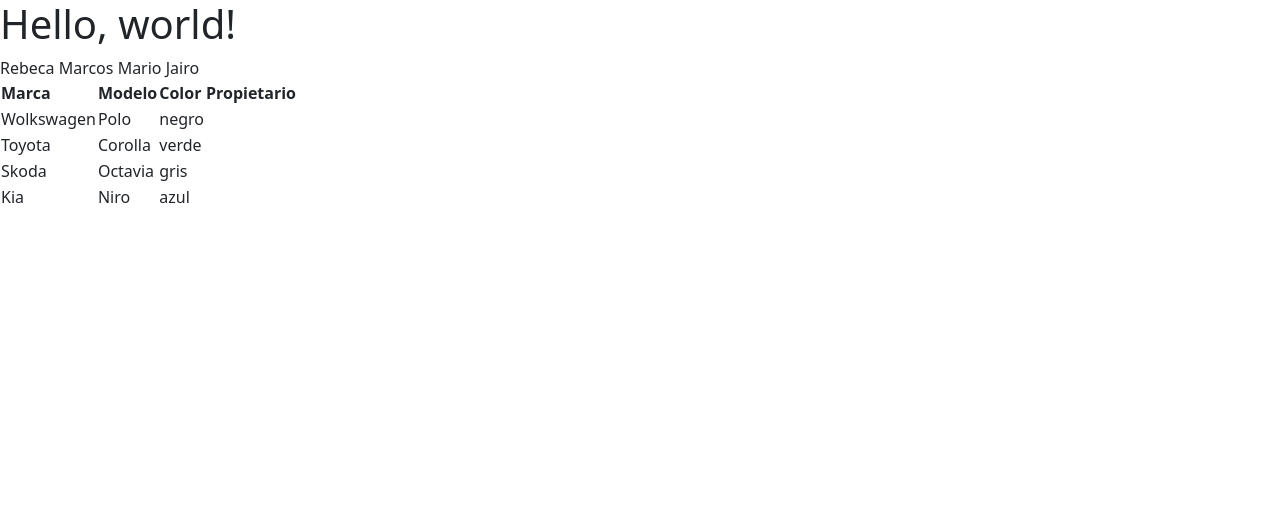
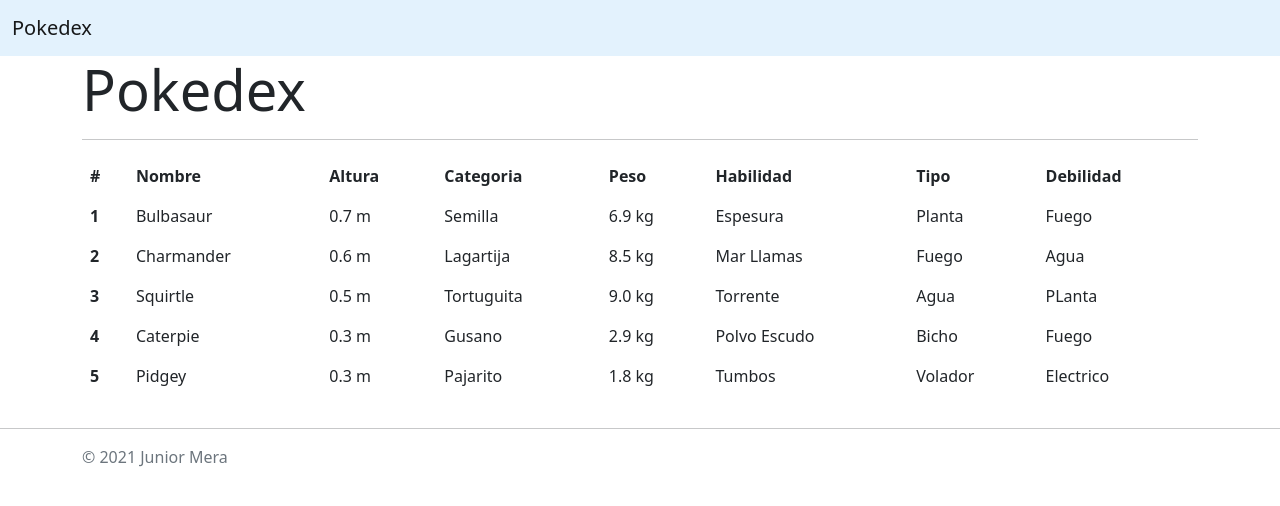
Before and after one commit to jmeraq/UNIR_ISW_ComputacionServidor_Actividad_1, a PHP site: page / in a window 1280 px wide. Shown: the top 506 px of the page. Run offline with PHP 8.4, Linux system fonts and the light colour scheme.

Commit message:
edit view

```diff
--- a/controller/PokemonController.php
+++ b/controller/PokemonController.php
@@ -6,10 +6,11 @@ class PokemonController
     function __construct()
     {
         $this->pokemons = [
-            1 => new Pokemon("Wolkswagen","Polo","negro","Rebeca"),
-            2 => new Pokemon("Toyota","Corolla","verde","Marcos"),
-            3 => new Pokemon("Skoda","Octavia","gris","Mario"),
-            4 => new Pokemon("Kia","Niro","azul","Jairo")
+            1 => new Pokemon("Bulbasaur","0.7 m","Semilla","6.9 kg", "Espesura","Planta","Fuego"),
+            2 => new Pokemon("Charmander","0.6 m","Lagartija","8.5 kg", "Mar Llamas","Fuego","Agua"),
+            3 => new Pokemon("Squirtle","0.5 m","Tortuguita","9.0 kg", "Torrente","Agua","PLanta"),
+            4 => new Pokemon("Caterpie","0.3 m","Gusano","2.9 kg", "Polvo Escudo","Bicho","Fuego"),
+            5 => new Pokemon("Pidgey","0.3 m","Pajarito","1.8 kg", "Tumbos","Volador","Electrico")
         ];
     }
 
--- a/model/Pokemon.php
+++ b/model/Pokemon.php
@@ -3,66 +3,146 @@
 class Pokemon
 {
     //Variables o atributos
-    var $marca;
-    var $modelo;
-    var $color;
-    var $propietario;
+    var $nombre;
+    var $altura;
+    var $categoria;
+    var $peso;
+    var $habilidad;
+    var $tipo;
+    var $debilidad;
 
-    function __construct($miMarca,$miModelo,$miColor,$miPropietario){
-
-        $this->marca = $miMarca;
-        $this->modelo = $miModelo;
-        $this->color = $miColor;
-        $this->propietario = $miPropietario;
-
+    /**
+     * @param $nombre
+     * @param $altura
+     * @param $categoria
+     * @param $peso
+     * @param $habilidad
+     * @param $tipo
+     * @param $debilidad
+     */
+    public function __construct($nombre,$altura, $categoria, $peso, $habilidad, $tipo, $debilidad)
+    {
+        $this->nombre = $nombre;
+        $this->altura = $altura;
+        $this->categoria = $categoria;
+        $this->peso = $peso;
+        $this->habilidad = $habilidad;
+        $this->tipo = $tipo;
+        $this->debilidad = $debilidad;
     }
 
-    //Funciones o métodos
-    function setMarca($miMarca){
 
-        $this->marca = $miMarca;
-
+    /**
+     * @return mixed
+     */
+    public function getAltura()
+    {
+        return $this->altura;
     }
 
-    function getMarca(){
-
-        return $this->marca;
-
+    /**
+     * @param mixed $altura
+     */
+    public function setAltura($altura)
+    {
+        $this->altura = $altura;
     }
 
-    function setModelo($miModelo){
-
-        $this->modelo = $miModelo;
-
+    /**
+     * @return mixed
+     */
+    public function getCategoria()
+    {
+        return $this->categoria;
     }
 
-    function getModelo(){
-
-        return $this->modelo;
-
+    /**
+     * @param mixed $categoria
+     */
+    public function setCategoria($categoria)
+    {
+        $this->categoria = $categoria;
     }
 
-    function setColor($miColor){
-
-        $this->color = $miColor;
-
+    /**
+     * @return mixed
+     */
+    public function getPeso()
+    {
+        return $this->peso;
     }
 
-    function getColor(){
-
-        return $this->color;
-
+    /**
+     * @param mixed $peso
+     */
+    public function setPeso($peso)
+    {
+        $this->peso = $peso;
     }
 
-    function setPropietario($miPropietario){
-
-        $this->propietario = $miPropietario;
-
+    /**
+     * @return mixed
+     */
+    public function getHabilidad()
+    {
+        return $this->habilidad;
     }
 
-    function getPropietario(){
+    /**
+     * @param mixed $habilidad
+     */
+    public function setHabilidad($habilidad)
+    {
+        $this->habilidad = $habilidad;
+    }
 
-        return $this->propietario;
+    /**
+     * @return mixed
+     */
+    public function getTipo()
+    {
+        return $this->tipo;
+    }
 
+    /**
+     * @param mixed $tipo
+     */
+    public function setTipo($tipo)
+    {
+        $this->tipo = $tipo;
     }
+
+    /**
+     * @return mixed
+     */
+    public function getDebilidad()
+    {
+        return $this->debilidad;
+    }
+
+    /**
+     * @param mixed $debilidad
+     */
+    public function setDebilidad($debilidad)
+    {
+        $this->debilidad = $debilidad;
+    }
+
+    /**
+     * @return mixed
+     */
+    public function getNombre()
+    {
+        return $this->nombre;
+    }
+
+    /**
+     * @param mixed $nombre
+     */
+    public function setNombre($nombre)
+    {
+        $this->nombre = $nombre;
+    }
+
+
 }
--- a/view/index.php
+++ b/view/index.php
@@ -11,25 +11,60 @@
     <title>Hello, world!</title>
 </head>
 <body>
-<h1>Hello, world!</h1>
-<table>
-    <tr>
-        <th>Marca</th>
-        <th>Modelo</th>
-        <th>Color</th>
-        <th>Propietario</th>
-    </tr>
-    <?php foreach ($rowset as $row): ?>
+<nav class="navbar navbar-light" style="background-color: #e3f2fd;">
+    <div class="container-fluid">
+        <a class="navbar-brand" href="#">Pokedex</a>
+    </div>
+</nav>
+<div class="container">
+    <div class="row">
+        <div class="col">
+            <h1 class="display-4">Pokedex</h1>
+            <hr>
+            <table class="table table-borderless">
+                <thead>
+                    <tr>
+                        <th scope="col">#</th>
+                        <th scope="col">Nombre</th>
+                        <th scope="col">Altura</th>
+                        <th scope="col">Categoria</th>
+                        <th scope="col">Peso</th>
+                        <th scope="col">Habilidad</th>
+                        <th scope="col">Tipo</th>
+                        <th scope="col">Debilidad</th>
+                    </tr>
+                </thead>
+                <tbody>
+                    <?php $number_row=1; ?>
+                    <?php foreach ($rowset as $row): ?>
 
-        <tr>
-            <td><?php echo $row->marca ?></td>
-            <td><?php echo $row->modelo ?></td>
-            <td><?php echo $row->color ?></td>
-            <d><?php echo $row->propietario ?></td>
-        </tr>
+                        <tr>
+                            <th scope="row"><?php echo $number_row; ?></th>
+                            <td><?php echo $row->nombre ?></td>
+                            <td><?php echo $row->altura ?></td>
+                            <td><?php echo $row->categoria ?></td>
+                            <td><?php echo $row->peso ?></td>
+                            <td><?php echo $row->habilidad ?></td>
+                            <td><?php echo $row->tipo ?></td>
+                            <td><?php echo $row->debilidad ?></td>
+                        </tr>
+                    <?php $number_row++; ?>
+                    <?php endforeach; ?>
+                </tbody>
+            </table>
+        </div>
+    </div>
 
-    <?php endforeach; ?>
-</table>
+</div>
+
 <script src="https://cdn.jsdelivr.net/npm/bootstrap@5.1.3/dist/js/bootstrap.bundle.min.js" integrity="sha384-ka7Sk0Gln4gmtz2MlQnikT1wXgYsOg+OMhuP+IlRH9sENBO0LRn5q+8nbTov4+1p" crossorigin="anonymous"></script>
 </body>
+<hr>
+<footer class="container">
+    <div class="row">
+        <div class="col">
+            <span class="text-muted">© <?php echo date("Y") ?> Junior Mera</span>
+        </div>
+    </div>
+</footer>
 </html>
```
